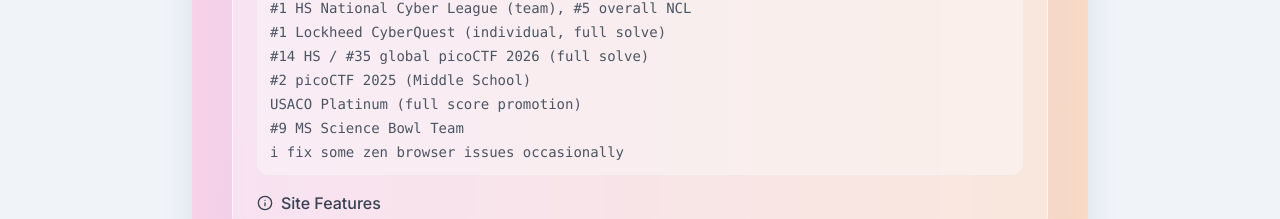
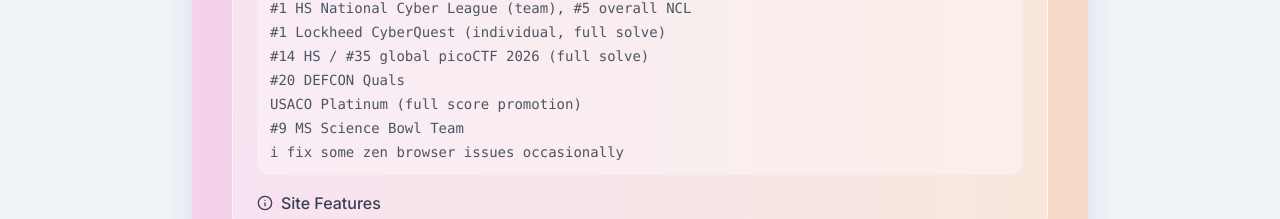
Before and after one commit to TogiFerretFerret/Profile-Website, a plain HTML site: page index.html in a window 1280 px wide. Shown: the part 926-1145 px from the top of the page. Drawn offline with nearby package versions, Linux system fonts and the light colour scheme.

```diff
--- a/index.html
+++ b/index.html
@@ -277,7 +277,7 @@
                             <p>#1 HS National Cyber League (team), #5 overall NCL</p>
                             <p>#1 Lockheed CyberQuest (individual, full solve)</p>
                             <p>#14 HS / #35 global picoCTF 2026 (full solve)</p>
-                            <p>#2 picoCTF 2025 (Middle School)</p>
+                            <p>#20 DEFCON Quals</p>
                             <p>USACO Platinum (full score promotion)</p>
                             <p>#9 MS Science Bowl Team</p>
                             <p>i fix some zen browser issues occasionally</p>
```
